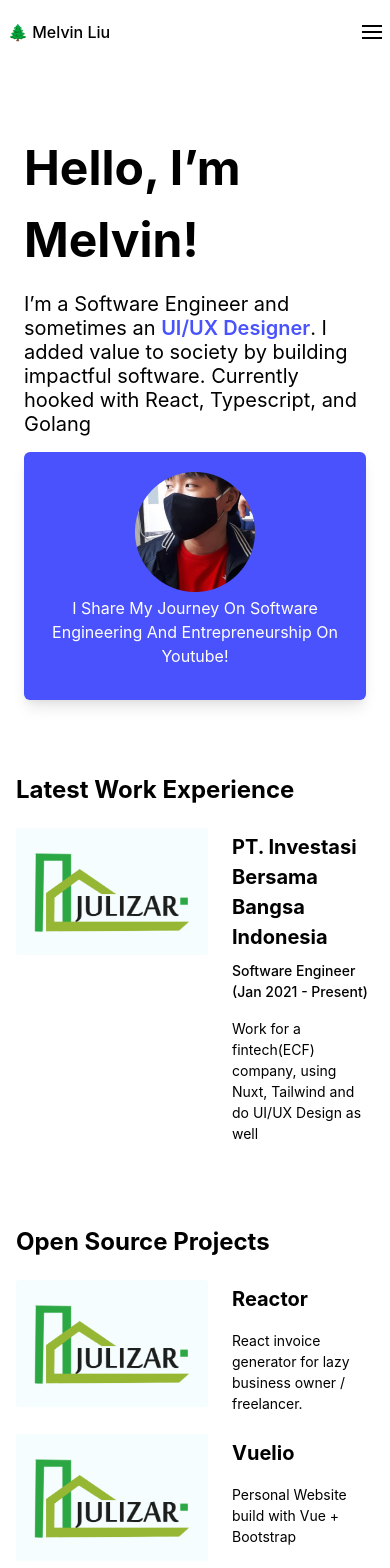
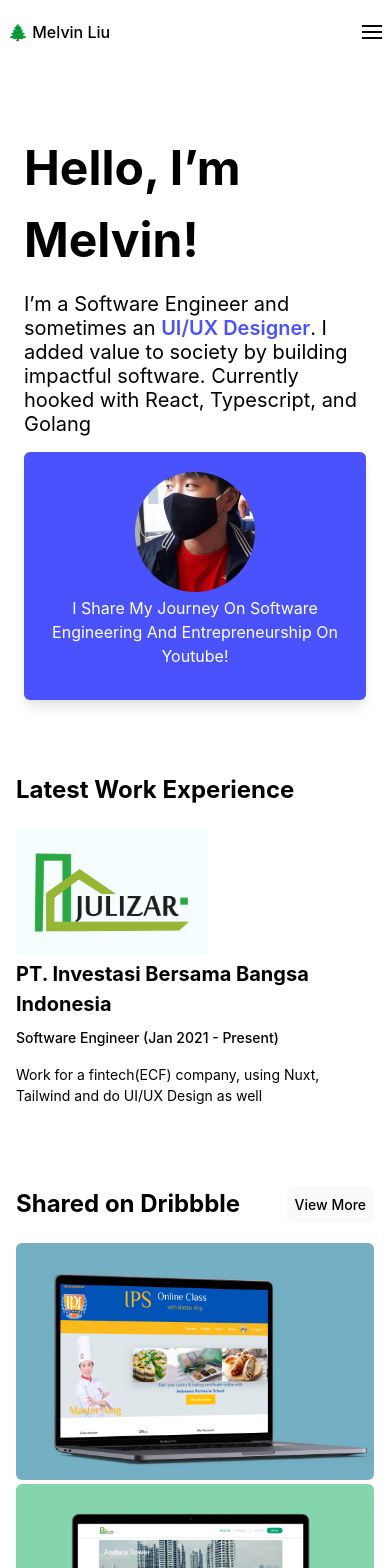
Before and after one commit to melvnl/nuxt-personal-web, a Nuxt app: page / in a window 390 px wide. Shown: the top 1568 px of the page. Built offline with nearby package versions, Linux system fonts and the light colour scheme.

Commit message:
Add responsivenss in work-exp section

```diff
--- a/components/WorkExp.vue
+++ b/components/WorkExp.vue
@@ -3,12 +3,12 @@
     <h1 class="text-2xl font-bold">
       Latest Work Experience
     </h1>
-    <div class="w-3/2 mt-5">
-      <div class="flex hover:bg-backgroundHoverColor">
-        <div class="flex-none w-48 relative">
+    <div class=" mt-5">
+      <div class="flex flex-col md:flex-row hover:bg-backgroundHoverColor">
+        <div class="flex w-48 relative">
           <img src="../assets/images/works/julizar.png" alt="" class="rounded">
         </div>
-        <div class="flex-auto pl-6 pt-1">
+        <div class="flex flex-col md:pl-6 pt-1">
           <div class="flex flex-wrap">
             <h1 class="text-blue font-bold flex-auto text-xl">
               PT. Investasi Bersama Bangsa Indonesia
--- a/pages/index.vue
+++ b/pages/index.vue
@@ -3,7 +3,6 @@
     <Navbar />
     <Hero />
     <WorkExp />
-    <OsProject />
     <Dribble />
     <CodeLibrary />
     <Footer />
```
